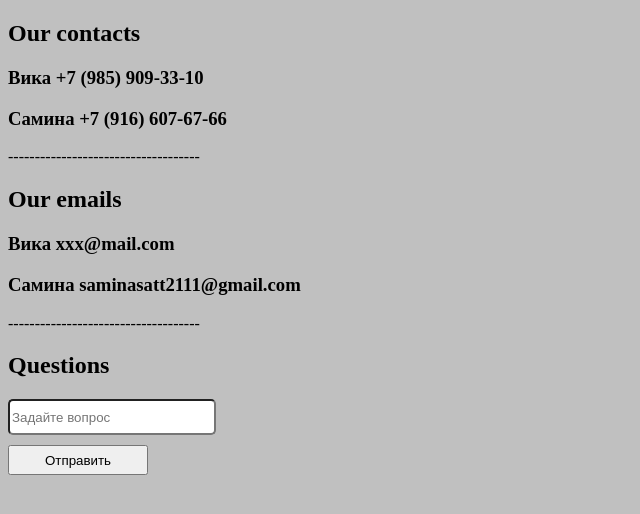
After one commit to SaminaSattarova/HTML_project, a Flask app: page /static/css/contacts.html in a window 1280 px wide. The commit adds this page. Shown: the top 514 px of the page, without its empty margins (0-640 px from the left). Run offline with Flask 2, Linux system fonts and the light colour scheme.

```diff
--- a/project.py
+++ b/project.py
@@ -9,4 +9,4 @@ def index():
 
 
 if __name__ == '__main__':
-    app.run(port=7998, host='127.0.0.1')
+    app.run(port=7991, host='127.0.0.1')
--- /dev/null
+++ b/static/css/contacts.html
@@ -0,0 +1,42 @@
+<!DOCTYPE html>
+<html lang="en">
+<style>
+.btn {
+  width: 140px;
+  height: 30px;
+  margin-top: 10px;
+}
+.form-control {
+  width: 200px;
+  height: 30px;
+  border-radius: 5px;
+}
+
+</style>
+<head>
+    <meta charset="UTF-8">
+    <title>Contacts</title>
+    <script>
+      function Text() {status.innerHTML = "Поле пустое"}
+  </script>
+</head>
+<body bgcolor="#c0c0c0">
+    <h2>Our contacts</h2>
+    <h3>Вика +7 (985) 909-33-10</h3>
+    <h3>Самина +7 (916) 607-67-66</h3>
+    <label>------------------------------------</label>
+    <h2>Our emails</h2>
+    <h3>Вика xxx@mail.com</h3>
+    <h3>Самина saminasatt2111@gmail.com</h3>
+    <label>------------------------------------</label>
+    <h2>Questions</h2>
+    <div>
+        <input type="text" class="form-control" id="text" placeholder="Задайте вопрос" name="question">
+        <br><button onclick="" id="btn" class="btn">Отправить</button>
+        <script type="text/javascript">
+            btn.onclick = function tap() {
+            alert('Отправлено!');}
+        </script>
+    </div>
+</body>
+</html>
--- a/static/css/style.css
+++ b/static/css/style.css
@@ -1,6 +1,6 @@
 .container {
   background-color: #007765;
-  background-size: 100%;
+  width: 2011px;
   height: 84px;
 }
 
--- a/templates/base.html
+++ b/templates/base.html
@@ -15,9 +15,9 @@
       <a href="#PiperNetIsHere"><img src="../static/img/logo.png" alt="logo"></a>
 	</div>
     <nav>
-      <a href="static/css/contacts.html" target="_blank" value="Contacts">Contacts</a> |
-      <a href="static/css/contacts.html" target="_blank" value="Emails">Emails</a> |
-      <a href="#TheTeam">Donation</a>
+      <a href="static/css/contacts.html" target="_blank"><font color="#ffffff">Contacts</font></a> |
+      <a href="static/css/contacts.html" target="_blank"><font color="#ffffff">Emails</font></a> |
+      <a href="static/css/contacts.html" target="_blank"><font color="#ffffff">Quastions</font></a>
     </nav>
   </div>
   </header>
```
